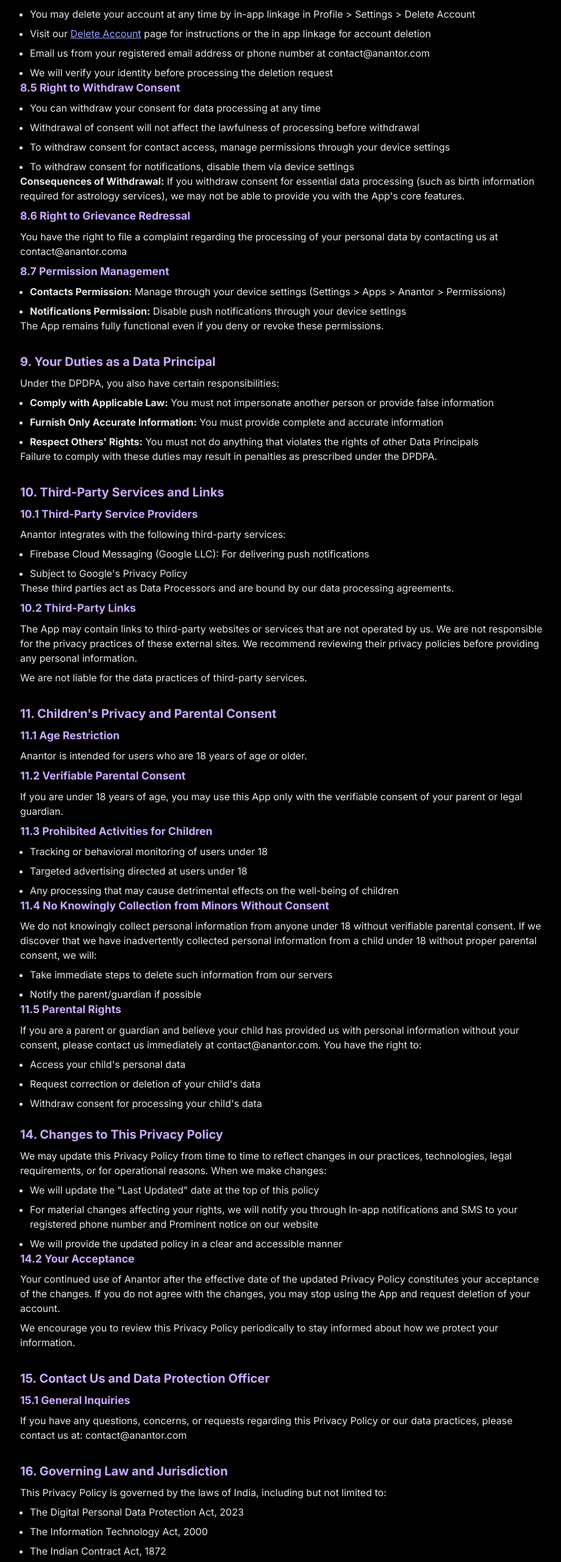
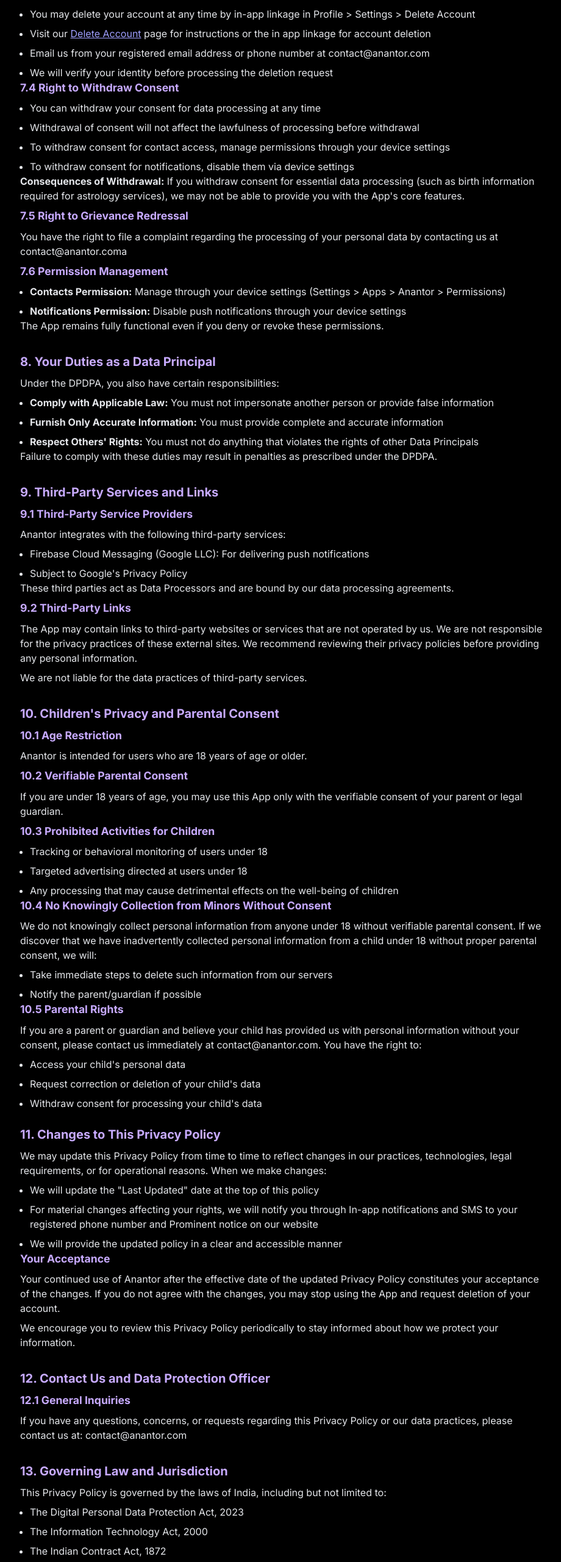
Before and after one commit to Abhay2012/anantor, a Next.js app: page /privacy in a window 1280 px wide. Shown: the part 5685-8246 px from the top of the page at 61% size, without its empty margins (173-1093 px from the left). Built offline with nearby package versions, Linux system fonts and the light colour scheme.

Commit message:
numbering fix

```diff
--- a/app/privacy/page.jsx
+++ b/app/privacy/page.jsx
@@ -255,7 +255,7 @@ export default function PrivacyPage() {
               <li>Email us from your registered email address or phone number at <em>contact@anantor.com</em></li>
               <li>We will verify your identity before processing the deletion request</li>
             </ul>
-            <h3 className={styles.sectionTitle} style={{ fontSize: '1.1rem' }}>8.5 Right to Withdraw Consent</h3>
+            <h3 className={styles.sectionTitle} style={{ fontSize: '1.1rem' }}>7.4 Right to Withdraw Consent</h3>
             <ul className={styles.list}>
               <li>You can withdraw your consent for data processing at any time</li>
               <li>Withdrawal of consent will not affect the lawfulness of processing before withdrawal</li>
@@ -263,9 +263,9 @@ export default function PrivacyPage() {
               <li>To withdraw consent for notifications, disable them via device settings</li>
             </ul>
             <p className={styles.p}><strong>Consequences of Withdrawal:</strong> If you withdraw consent for essential data processing (such as birth information required for astrology services), we may not be able to provide you with the App's core features.</p>
-            <h3 className={styles.sectionTitle} style={{ fontSize: '1.1rem' }}>8.6 Right to Grievance Redressal</h3>
+            <h3 className={styles.sectionTitle} style={{ fontSize: '1.1rem' }}>7.5 Right to Grievance Redressal</h3>
             <p className={styles.p}>You have the right to file a complaint regarding the processing of your personal data by contacting us at <em>contact@anantor.coma</em></p>
-            <h3 className={styles.sectionTitle} style={{ fontSize: '1.1rem' }}>8.7 Permission Management</h3>
+            <h3 className={styles.sectionTitle} style={{ fontSize: '1.1rem' }}>7.6 Permission Management</h3>
             <ul className={styles.list}>
               <li><strong>Contacts Permission:</strong> Manage through your device settings (Settings &gt; Apps &gt; Anantor &gt; Permissions)</li>
               <li><strong>Notifications Permission:</strong> Disable push notifications through your device settings</li>
@@ -274,7 +274,7 @@ export default function PrivacyPage() {
           </section>
 
           <section>
-            <h2 className={styles.sectionTitle}>9. Your Duties as a Data Principal</h2>
+            <h2 className={styles.sectionTitle}>8. Your Duties as a Data Principal</h2>
             <p className={styles.p}>Under the DPDPA, you also have certain responsibilities:</p>
             <ul className={styles.list}>
               <li><strong>Comply with Applicable Law:</strong> You must not impersonate another person or provide false information</li>
@@ -285,38 +285,38 @@ export default function PrivacyPage() {
           </section>
 
           <section>
-            <h2 className={styles.sectionTitle}>10. Third-Party Services and Links</h2>
-            <h3 className={styles.sectionTitle} style={{ fontSize: '1.1rem' }}>10.1 Third-Party Service Providers</h3>
+            <h2 className={styles.sectionTitle}>9. Third-Party Services and Links</h2>
+            <h3 className={styles.sectionTitle} style={{ fontSize: '1.1rem' }}>9.1 Third-Party Service Providers</h3>
             <p className={styles.p}>Anantor integrates with the following third-party services:</p>
             <ul className={styles.list}>
               <li>Firebase Cloud Messaging (Google LLC): For delivering push notifications</li>
               <li>Subject to Google's Privacy Policy</li>
             </ul>
             <p className={styles.p}>These third parties act as Data Processors and are bound by our data processing agreements.</p>
-            <h3 className={styles.sectionTitle} style={{ fontSize: '1.1rem' }}>10.2 Third-Party Links</h3>
+            <h3 className={styles.sectionTitle} style={{ fontSize: '1.1rem' }}>9.2 Third-Party Links</h3>
             <p className={styles.p}>The App may contain links to third-party websites or services that are not operated by us. We are not responsible for the privacy practices of these external sites. We recommend reviewing their privacy policies before providing any personal information.</p>
             <p className={styles.p}>We are not liable for the data practices of third-party services.</p>
           </section>
 
           <section>
-            <h2 className={styles.sectionTitle}>11. Children's Privacy and Parental Consent</h2>
-            <h3 className={styles.sectionTitle} style={{ fontSize: '1.1rem' }}>11.1 Age Restriction</h3>
+            <h2 className={styles.sectionTitle}>10. Children's Privacy and Parental Consent</h2>
+            <h3 className={styles.sectionTitle} style={{ fontSize: '1.1rem' }}>10.1 Age Restriction</h3>
             <p className={styles.p}>Anantor is intended for users who are 18 years of age or older. </p>
-            <h3 className={styles.sectionTitle} style={{ fontSize: '1.1rem' }}>11.2 Verifiable Parental Consent</h3>
+            <h3 className={styles.sectionTitle} style={{ fontSize: '1.1rem' }}>10.2 Verifiable Parental Consent</h3>
             <p className={styles.p}>If you are under 18 years of age, you may use this App only with the verifiable consent of your parent or legal guardian. </p>
-            <h3 className={styles.sectionTitle} style={{ fontSize: '1.1rem' }}>11.3 Prohibited Activities for Children</h3>
+            <h3 className={styles.sectionTitle} style={{ fontSize: '1.1rem' }}>10.3 Prohibited Activities for Children</h3>
             <ul className={styles.list}>
               <li>Tracking or behavioral monitoring of users under 18</li>
               <li>Targeted advertising directed at users under 18</li>
               <li>Any processing that may cause detrimental effects on the well-being of children</li>
             </ul>
-            <h3 className={styles.sectionTitle} style={{ fontSize: '1.1rem' }}>11.4 No Knowingly Collection from Minors Without Consent</h3>
+            <h3 className={styles.sectionTitle} style={{ fontSize: '1.1rem' }}>10.4 No Knowingly Collection from Minors Without Consent</h3>
             <p className={styles.p}>We do not knowingly collect personal information from anyone under 18 without verifiable parental consent. If we discover that we have inadvertently collected personal information from a child under 18 without proper parental consent, we will:</p>
             <ul className={styles.list}>
               <li>Take immediate steps to delete such information from our servers</li>
               <li>Notify the parent/guardian if possible</li>
             </ul>
-            <h3 className={styles.sectionTitle} style={{ fontSize: '1.1rem' }}>11.5 Parental Rights</h3>
+            <h3 className={styles.sectionTitle} style={{ fontSize: '1.1rem' }}>10.5 Parental Rights</h3>
             <p className={styles.p}>If you are a parent or guardian and believe your child has provided us with personal information without your consent, please contact us immediately at <em>contact@anantor.com</em>. You have the right to:</p>
             <ul className={styles.list}>
               <li>Access your child's personal data</li>
@@ -326,26 +326,26 @@ export default function PrivacyPage() {
           </section>
 
           <section>
-            <h2 className={styles.sectionTitle}>14. Changes to This Privacy Policy</h2>
+            <h2 className={styles.sectionTitle}>11. Changes to This Privacy Policy</h2>
             <p className={styles.p}>We may update this Privacy Policy from time to time to reflect changes in our practices, technologies, legal requirements, or for operational reasons. When we make changes:</p>
             <ul className={styles.list}>
               <li>We will update the "Last Updated" date at the top of this policy</li>
               <li>For material changes affecting your rights, we will notify you through In-app notifications and SMS to your registered phone number and Prominent notice on our website</li>
               <li>We will provide the updated policy in a clear and accessible manner</li>
             </ul>
-            <h3 className={styles.sectionTitle} style={{ fontSize: '1.1rem' }}>14.2 Your Acceptance</h3>
+            <h3 className={styles.sectionTitle} style={{ fontSize: '1.1rem' }}>Your Acceptance</h3>
             <p className={styles.p}>Your continued use of Anantor after the effective date of the updated Privacy Policy constitutes your acceptance of the changes. If you do not agree with the changes, you may stop using the App and request deletion of your account.</p>
             <p className={styles.p}>We encourage you to review this Privacy Policy periodically to stay informed about how we protect your information.</p>
           </section>
 
           <section>
-            <h2 className={styles.sectionTitle}>15. Contact Us and Data Protection Officer</h2>
-            <h3 className={styles.sectionTitle} style={{ fontSize: '1.1rem' }}>15.1 General Inquiries</h3>
+            <h2 className={styles.sectionTitle}>12. Contact Us and Data Protection Officer</h2>
+            <h3 className={styles.sectionTitle} style={{ fontSize: '1.1rem' }}>12.1 General Inquiries</h3>
             <p className={styles.p}>If you have any questions, concerns, or requests regarding this Privacy Policy or our data practices, please contact us at: <em>contact@anantor.com</em></p>
           </section>
 
           <section>
-            <h2 className={styles.sectionTitle}>16. Governing Law and Jurisdiction</h2>
+            <h2 className={styles.sectionTitle}>13. Governing Law and Jurisdiction</h2>
             <p className={styles.p}>This Privacy Policy is governed by the laws of India, including but not limited to:</p>
             <ul className={styles.list}>
               <li>The Digital Personal Data Protection Act, 2023</li>
@@ -357,7 +357,7 @@ export default function PrivacyPage() {
           </section>
 
           <section>
-            <h2 className={styles.sectionTitle}>17. Data Safety Summary for Google Play</h2>
+            <h2 className={styles.sectionTitle}>14. Data Safety Summary for Google Play</h2>
             <p className={styles.p}>For transparency and in accordance with Google Play's Data Safety requirements, here is a summary of our data practices:</p>
             <h3 className={styles.sectionTitle} style={{ fontSize: '1.1rem' }}>Data Collected:</h3>
             <ul className={styles.list}>
```
